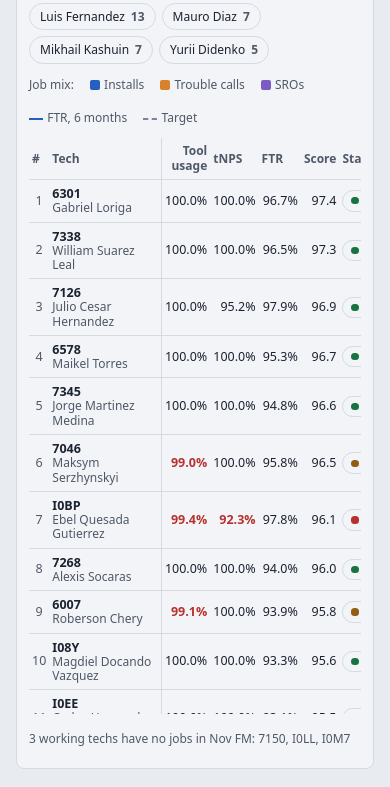
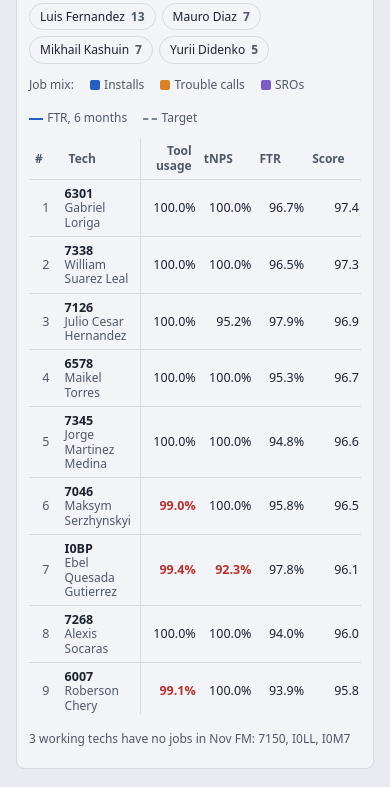
Before and after one commit to ITG-Metrics/market-metrics, a plain HTML site: page index.html in a window 390 px wide. Shown: the part 2227-3014 px from the top of the page. Drawn offline with Linux system fonts and the light colour scheme; files whose address does not match are found by name.

Commit message:
Techs table on phones: no Status column, even metric columns, fits without sideways scroll
Co-Authored-By: Claude Fable 5.2 <noreply@anthropic.com>
Claude-Session: https://claude.ai/code/session_01YWRurwsSu2zX273pnxhZP8

```diff
--- a/index.html
+++ b/index.html
@@ -1475,6 +1475,13 @@ body:not(#_sc) ::-webkit-scrollbar-track { background: transparent; }
       .mx-table .sub { color: var(--color-fg-muted); font-size: 12px; margin-left: 4px; }
       body:not(#_sc) .mx-table tr.team td { border-top: 2px solid var(--color-border-line); font-weight: 600; }
       @media (max-width: 44rem) { .mx-table .hide-sm { display: none; } }
+      /* Phones (Dillon, Nov 19): no Status column in the Techs table; the three main metrics get even columns and nothing scrolls sideways. */
+      @media (max-width: 44rem) {
+        body:not(#_sc) #mx-tech-table .mx-st { display: none !important; }
+        body:not(#_sc) #mx-tech-table { width: 100%; min-width: 0; table-layout: auto; }
+        body:not(#_sc) #mx-tech-table th, body:not(#_sc) #mx-tech-table td { padding-left: 4px; padding-right: 4px; }
+        body:not(#_sc) #mx-tech-table td:not(.l):not(.rk) { font-variant-numeric: tabular-nums; white-space: nowrap; }
+      }
       /* Supervisor table on phones: rank, supervisor and tool usage, tNPS, FTR only (techs, jobs and the fail counts show on wider screens) */
       @media (max-width: 44rem) {
         #mx-sup-table .lg-only { display: none; }
@@ -1505,6 +1512,9 @@ body:not(#_sc) ::-webkit-scrollbar-track { background: transparent; }
         body:not(#_sc) #mx-tech-table th.rk > button { font-size: 0; } body:not(#_sc) #mx-tech-table th.rk > button::before { content: '#'; font-size: 12px; }
         body:not(#_sc) #mx-techs-card { padding-left: 12px; padding-right: 12px; }
         body:not(#_sc) #mx-tech-table .mx-low { display: block; margin: 0; }
+        body:not(#_sc) #mx-tech-table td.l.tech { width: auto; min-width: 4.6rem; max-width: none; }
+        body:not(#_sc) #mx-tech-table td, body:not(#_sc) #mx-tech-table th > button { padding-left: 2px; padding-right: 2px; }
+        body:not(#_sc) #mx-tech-table td:not(.l):not(.rk), body:not(#_sc) #mx-tech-table th:not(.l):not(.rk) { width: 3.6rem; text-align: right; }
       }
       /* phones: short month ticks under the slider, and tile tags wrap instead of running past the tile */
       @media (max-width: 44rem) { #mx-ticks .mx-fm { display: none; } .mx-tile .row { flex-wrap: wrap; justify-content: flex-start; column-gap: 8px; row-gap: 2px; } }
@@ -2909,7 +2919,7 @@ body:not(#_sc) ::-webkit-scrollbar-track { background: transparent; }
       var TT_PHONE = window.matchMedia('(max-width: 44rem)');
       TT_PHONE.addEventListener('change', function () { drawTable(); });
       var TT = [
-        ['rank', 'Rank', 'rk'], ['id', 'Tech', 'l'], ['score', 'Score', ''], ['misses', 'Status', 'l'], ['jobs', 'Jobs', 'hide-sm'], ['tc_share', 'Job mix', 'hide-sm'],
+        ['rank', 'Rank', 'rk'], ['id', 'Tech', 'l'], ['score', 'Score', ''], ['misses', 'Status', 'l mx-st'], ['jobs', 'Jobs', 'hide-sm'], ['tc_share', 'Job mix', 'hide-sm'],
         ['tu', 'Tool usage', 'grp'], ['tu_fails', 'TU fails', 'hide-sm'], ['tnps', 'tNPS', ''], ['tnps_fails', 'tNPS fails', 'hide-sm'],
         ['ftr', 'FTR', ''], ['ftr_fails', 'FTR fails', 'hide-sm']
         // Repeat, Rework, PHT pass, Appts met, FTR 6-month, tNPS 3 mo and Fixes to target columns removed (Dillon, Nov 12).
@@ -2976,7 +2986,7 @@ body:not(#_sc) ::-webkit-scrollbar-track { background: transparent; }
           var c0 = td(r.t.id, 'l tech'); c0.dataset.scTech = r.t.id; c0.title = 'Open tech scorecard'; var nm = document.createElement('span'); nm.className = 'nm'; nm.textContent = r.t.name; c0.appendChild(nm);
           var sc = td(r.score == null ? '—' : r.score.toFixed(1), r.score == null ? 'dim' : '');
           if (r.score != null) sc.title = 'Score ' + r.score.toFixed(1) + ' pts: 60% FTR, 30% tNPS, 10% tool usage (small samples pulled toward the average)';
-          var st = td(null, 'l'), p = document.createElement('span'); p.className = 'mx-pill ' + (r.away ? '' : r.misses === 0 ? 'ok' : r.misses === 1 ? 'warn' : 'bad'); p.textContent = r.status; st.appendChild(p);
+          var st = td(null, 'l mx-st'), p = document.createElement('span'); p.className = 'mx-pill ' + (r.away ? '' : r.misses === 0 ? 'ok' : r.misses === 1 ? 'warn' : 'bad'); p.textContent = r.status; st.appendChild(p);
           td(r.away ? '—' : num(r.jobs), 'hide-sm');
           var mc = td(null, 'hide-sm'), bar = document.createElement('div'); bar.className = 'mx-mix';
           bar.title = 'Installs ' + pct(r.inst_share) + ', trouble calls ' + pct(r.tc_share) + ', SROs ' + pct(r.sro_share);
```
